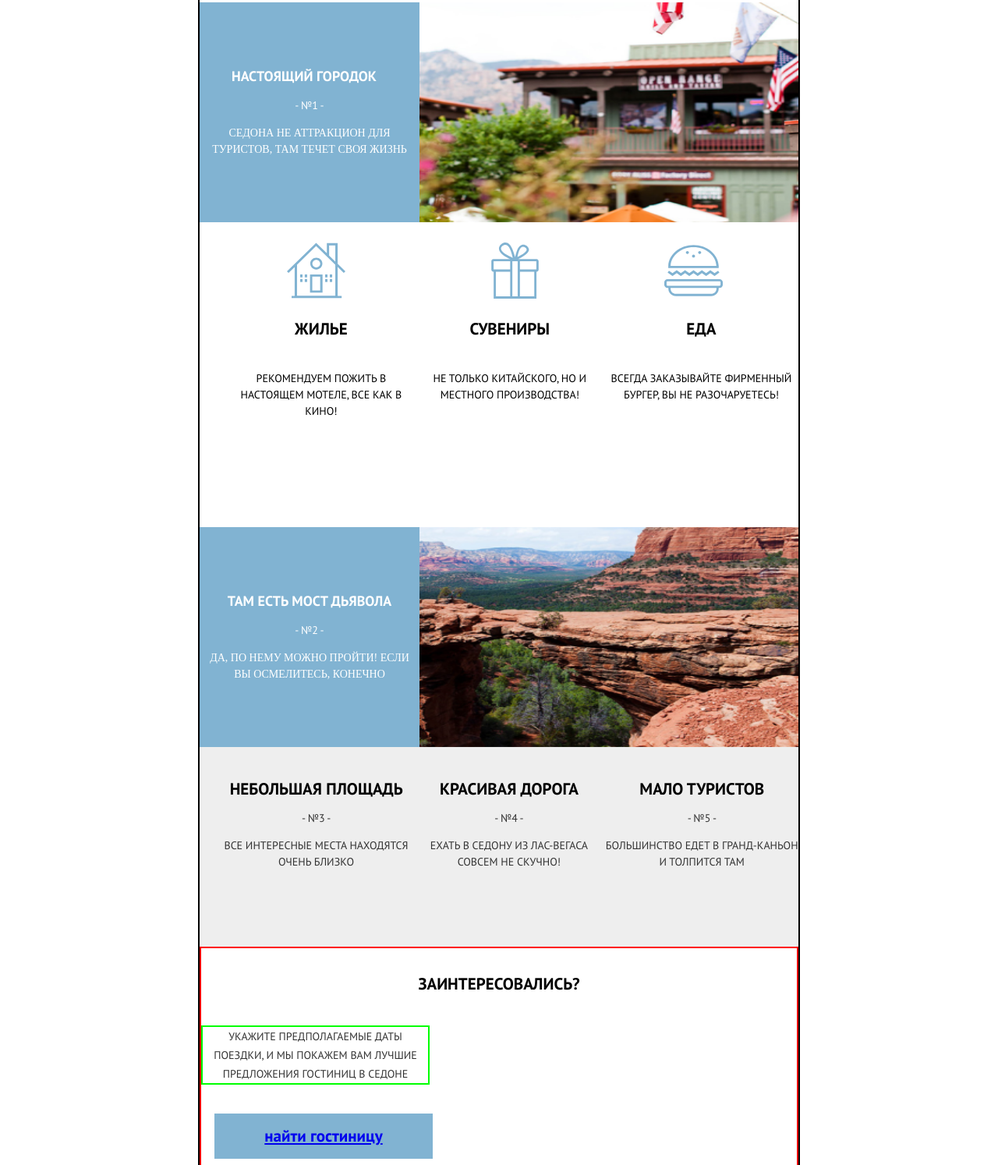
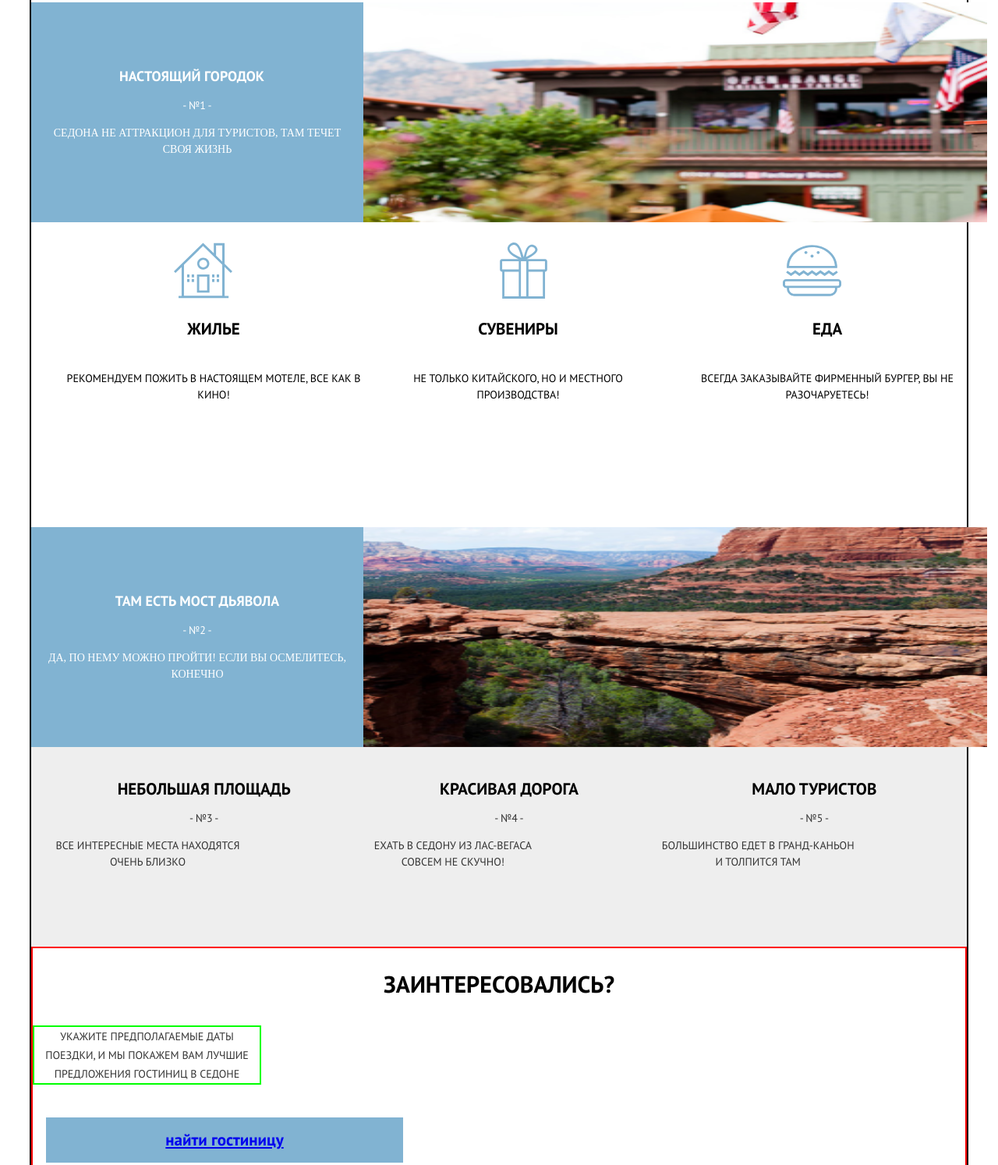
Before and after one commit to Tuiaara87/1604607-sedona-23, a plain HTML site: page source/index.html in a window 1280 px wide. Shown: the part 905-2399 px from the top of the page at 78% size. Drawn offline with nearby package versions, Linux system fonts and the light colour scheme; files that its build step writes are made by us from their sources.

Commit message:
дополнила адаптив для десктопной версии главной страницы

```diff
--- a/source/sass/button.scss
+++ b/source/sass/button.scss
@@ -12,6 +12,16 @@
   margin-bottom: 40px;
   cursor: pointer;
 
+  @media (min-width: $tablet-width) {
+    width: 458px;
+    height: 58px;
+  }
+
+  @media (min-width: $desktop-width) {
+    width: 458px;
+    height: 58px;
+  }
+
   &:hover {
     background-color: $fountain-blue;
     transition: 0.3s;
--- a/source/sass/contact.scss
+++ b/source/sass/contact.scss
@@ -22,6 +22,16 @@
   text-transform: uppercase;
   margin-top: 33px;
   text-align: center;
+
+  @media (min-width: $tablet-width) {
+    font-size: $font-size30;
+    line-height: $line-height26;
+  }
+
+  @media (min-width: $desktop-width) {
+    font-size: $font-size30;
+    line-height: $line-height26;
+  }
 }
 
 .contact__text {
@@ -41,6 +51,10 @@
     margin-top: 40px;
     margin-bottom: 37px;
   }
+
+  @media (min-width: $desktop-width) {
+    margin-bottom: 42px;
+  }
 }
 
 .contact__location {
--- a/source/sass/features.scss
+++ b/source/sass/features.scss
@@ -1,6 +1,6 @@
 .features {
-  // display: flex;
-  // flex-wrap: wrap;
+  display: flex;
+  flex-wrap: wrap;
 }
 
 .features__list {
@@ -40,6 +40,10 @@
     width: 486px;
     height: 282px;
   }
+
+  @media (min-width: $desktop-width) {
+    width: 800px;
+  }
 }
 
 .features__box {
@@ -53,6 +57,11 @@
 
   @media (min-width: $tablet-width) {
     width: 256px;
+    height: 256px;
+  }
+
+  @media (min-width: $desktop-width) {
+    width: 400px;
     height: 256px;
   }
 }
--- a/source/sass/layout.scss
+++ b/source/sass/layout.scss
@@ -6,4 +6,8 @@
   @media (min-width: $tablet-width) {
     width: 768px;
   }
+
+  @media (min-width: $desktop-width) {
+    width: 1200px;
+  }
 }
--- a/source/sass/sights.scss
+++ b/source/sass/sights.scss
@@ -45,14 +45,19 @@
     display: flex;
     flex-direction: column;
   }
+
+  @media (min-width: $desktop-width) {
+    display: flex;
+    flex-direction: column;
+  }
 }
 
 .sights__box {
   margin-left: 13px;
-  // margin-bottom: 26px;
 
   @media (min-width: $tablet-width) {
     margin-top: 26px;
+    // margin-left: 58px;
   }
 }
 
@@ -66,4 +71,10 @@
     height: 72px;
     margin-left: 90px;
   }
+
+  @media (min-width: $desktop-width) {
+    width: 75px;
+    height: 72px;
+    margin-left: 161px;
+  }
 }
--- a/source/sass/social.scss
+++ b/source/sass/social.scss
@@ -8,6 +8,10 @@
   align-items: center;
   column-gap: 6px;
   margin-bottom: 45px;
+
+  @media (min-width: $tablet-width) {
+    margin-top: 36px;
+  }
 }
 
 .social__item {
--- a/source/sass/variables.scss
+++ b/source/sass/variables.scss
@@ -22,6 +22,7 @@ $font-size18: 18px;
 $font-size21: 21px;
 $font-size14: 14px;
 $font-size26: 26px;
+$font-size30: 30px;
 $line-height26: 26px;
 $line-height21: 21px;
 $line-height15: 15px;
```
